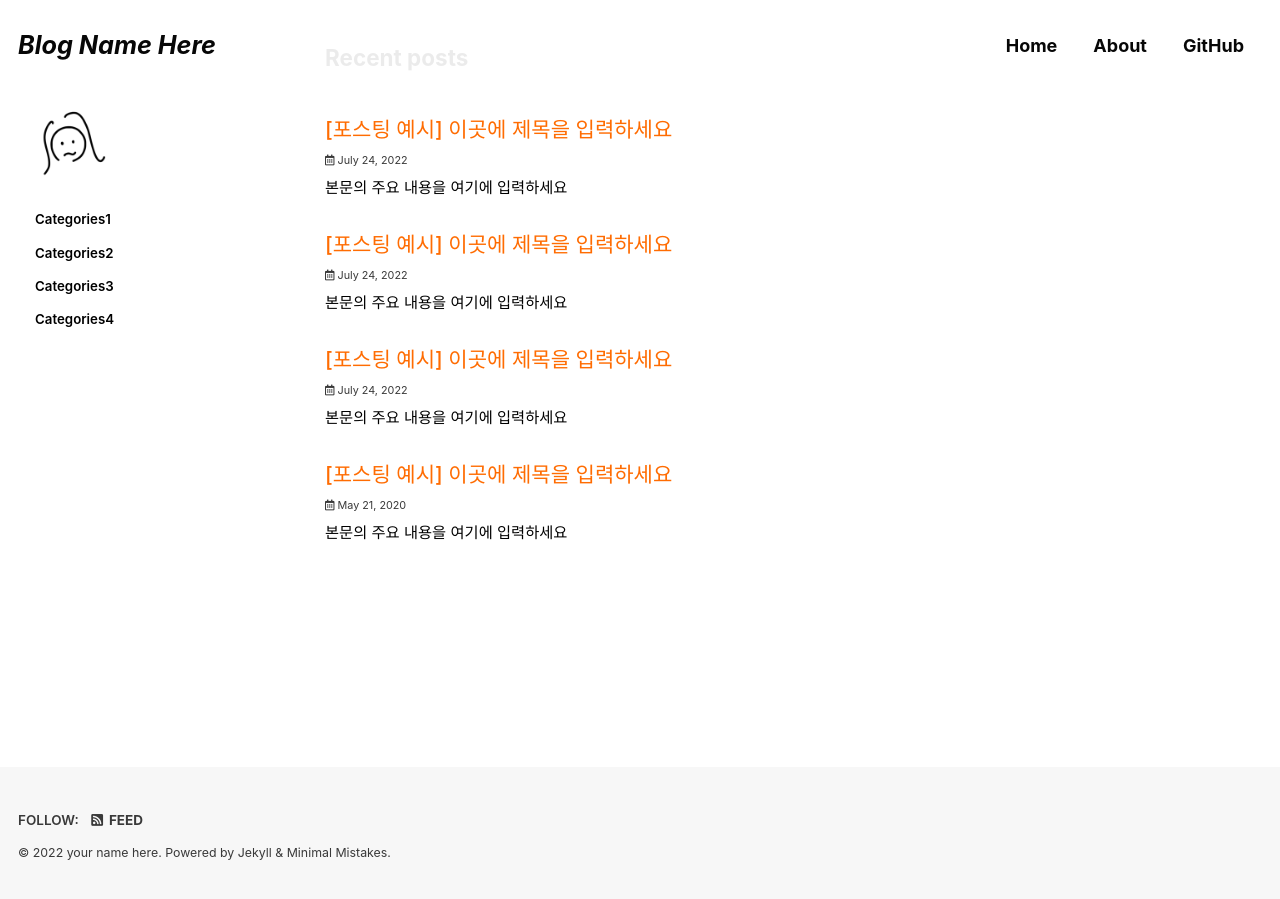
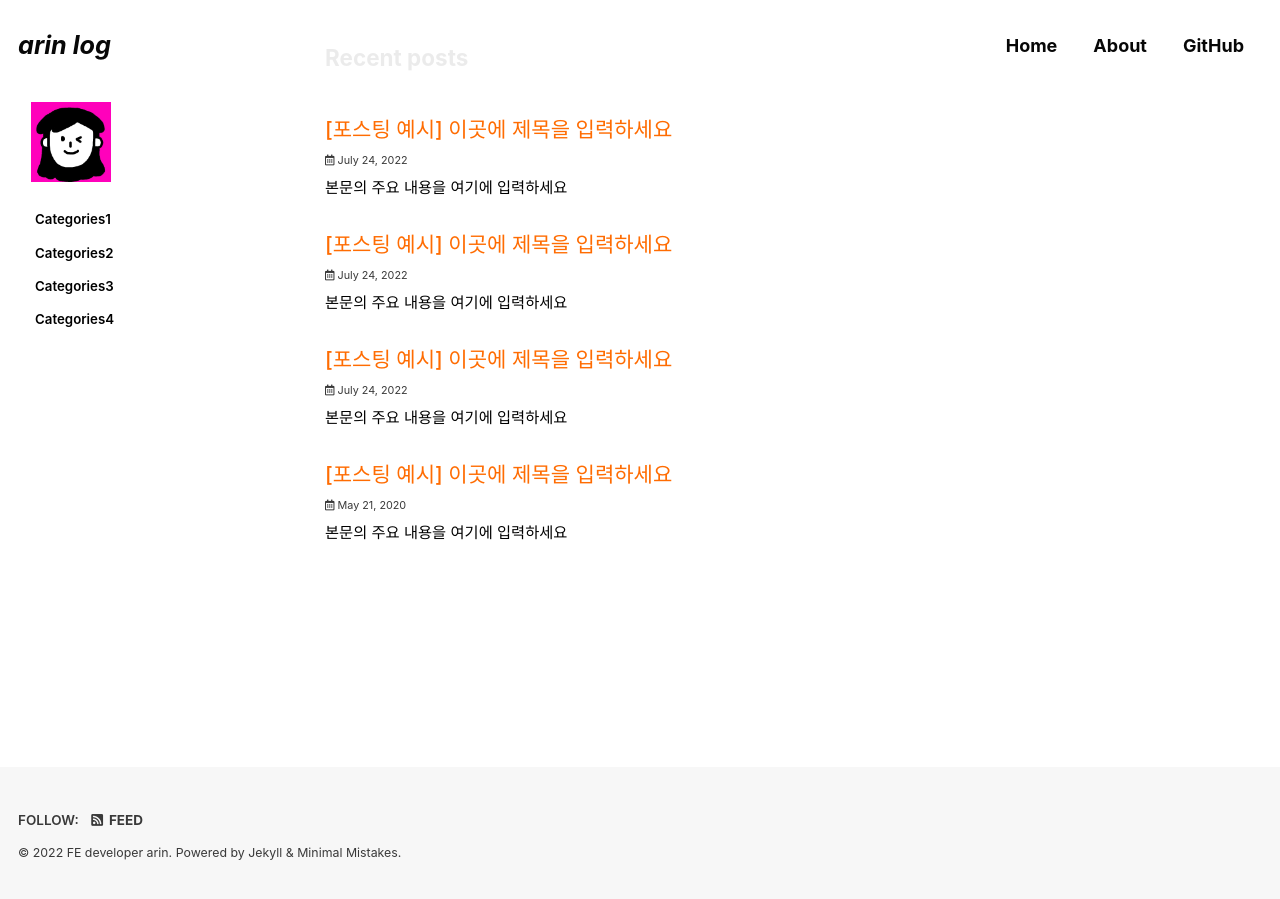
Before and after one commit to hyunmyungJaneLee/arin.github.io, a Jekyll site: the page built from index.html, in a window 1280 px wide and 900 px high, scrolled down 90 px. Built offline with Jekyll 4.4.1, drawn with Linux system fonts in a browser that asks for light colours; cached includes are drawn as plain includes; some web fonts are replaced; the list of posts is cut into pages by our own code.

Commit message:
fix: icons 변경

```diff
--- a/_config.yml
+++ b/_config.yml
@@ -19,14 +19,14 @@ minimal_mistakes_skin: "plum" # "default" "air", "aqua", ...
 
 # Site Settings
 locale: "ko-KR" #"en-US"
-title: "Blog Name Here" # 상단 헤더에 보이는 블로그 명
+title: "arin log" # 상단 헤더에 보이는 블로그 명
 title_separator: "&#124;"
 subtitle: # site tagline that appears below site title in masthead
-name: "your name here" # 블로그 닉네임 설정
-description: "this is my blog!" # 블로그 설명
-url: "https://github-account.github.io" # 블로그 URL
+name: "FE developer arin" # 블로그 닉네임 설정
+description: "아린 프론트엔드 개발 기록 블로그" # 블로그 설명
+url: "https://arin.github.io" # 블로그 URL
 baseurl: # the subpath of your site, e.g. "/blog"
-repository: "github-account/github-account.github.io" # GitHub Repo 이름
+repository: "hyunmyungJaneLee/arin.github.io" # GitHub Repo 이름
 teaser: #
 
 # logo                     : # 블로그명 앞에 로고 추가하고 싶을 경우 사용
@@ -98,8 +98,8 @@ analytics:
 
 # Site Author
 author:
-  name: "your name here" # 블로그 닉네임
-  avatar: "/assets/images/meee.png" # 블로그 프로필 사진
+  name: "arin dev log" # 블로그 닉네임
+  avatar: "/assets/images/arin.jpg" # 블로그 프로필 사진
   #   bio              : "hi all!"
   # location         : "Seoul, Korea"
   # email            : "youremailhere@xxxxxx.com"
```
Also changed, not shown: assets/images/arin.jpg (added), assets/images/favicon/android-chrome-192x192.png (deleted), assets/images/favicon/android-chrome-512x512.png (deleted), assets/images/favicon/apple-touch-icon.png, assets/images/favicon/favicon-16x16.png, assets/images/favicon/favicon-32x32.png, assets/images/favicon/favicon.ico, assets/images/favicon/mstile-150x150.png, assets/images/favicon/safari-pinned-tab.svg, assets/images/favicon/site.webmanifest.
